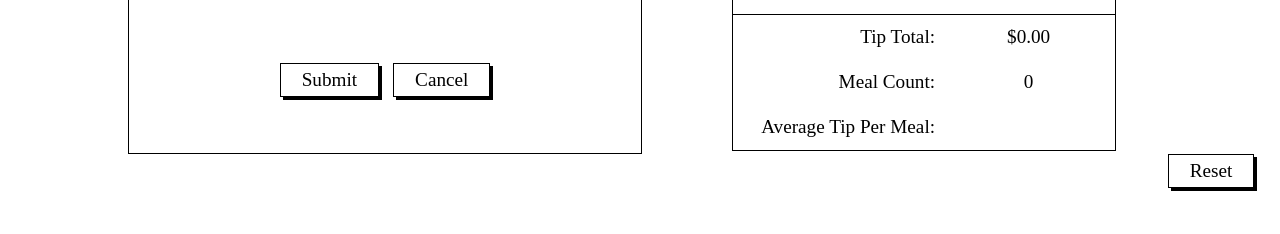
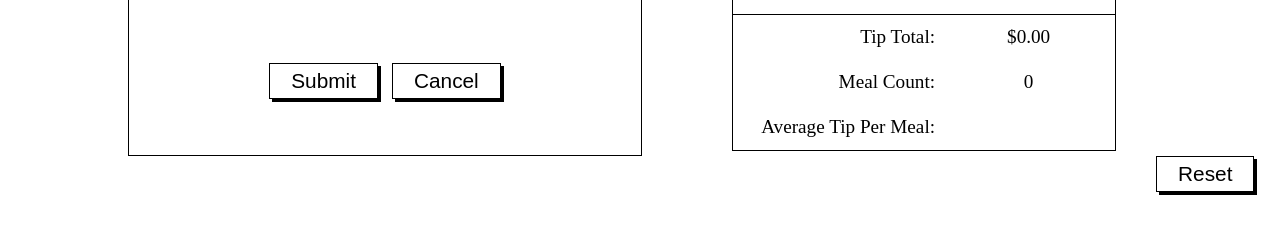
Before and after one commit to BrianLoughnane/tip-calculator, a plain HTML site: page index.html in a window 1280 px wide. Shown: the part 394-628 px from the top of the page. Drawn offline with Linux system fonts and the light colour scheme.

Commit message:
added ng-submit, input[submit]

```diff
--- a/index.html
+++ b/index.html
@@ -14,12 +14,13 @@
 		<div class="left">
 			<h2>Enter the Meal Details</h2>
 
-			<form name='myForm' novalidate>
+			<form name='myForm' ng-submit="submit()" novalidate>
 				<div><span class="detailsLeft">Base Meal Price: </span> <span class="detailsRight"> $ <input required type="number" ng-model="basePrice"></span></div>
 				<div><span class="detailsLeft">Tax Rate:</span><span class="detailsRight"> % <input required type="number" ng-model="taxRate"></span></div>
 				<div><span class="detailsLeft">Tip Percentage:</span><span class="detailsRight"> % <input required type="number" ng-model="tipRate"></span></div>
 				<div class="mealDetailsButtons">
-					<span class="button" ng-click="submit()">Submit</span>
+					<input class="button" type="submit" value="Submit">
+					<!-- <span class="button" ng-click="submit()">Submit</span> -->
 					<span class="button" ng-click="cancel()">Cancel</span>
 				</div>
 			</form>
--- a/style.css
+++ b/style.css
@@ -62,6 +62,7 @@ div span {
 	padding: 5px 21px;
 	box-shadow: 3px 3px;
 	position: relative;
+	font: 1.3em arial;
 }
 
 .button:hover {
@@ -83,6 +84,9 @@ div span {
 .mealDetailsButtons .button {
 	margin: 5px;
 	display: inline-block;
+	background: white;
+	font-size: 1.3em;
+	outline: none;
 }
 
 .innerMargin {
```
Also changed, not shown: app.js (line endings or trailing spaces).
